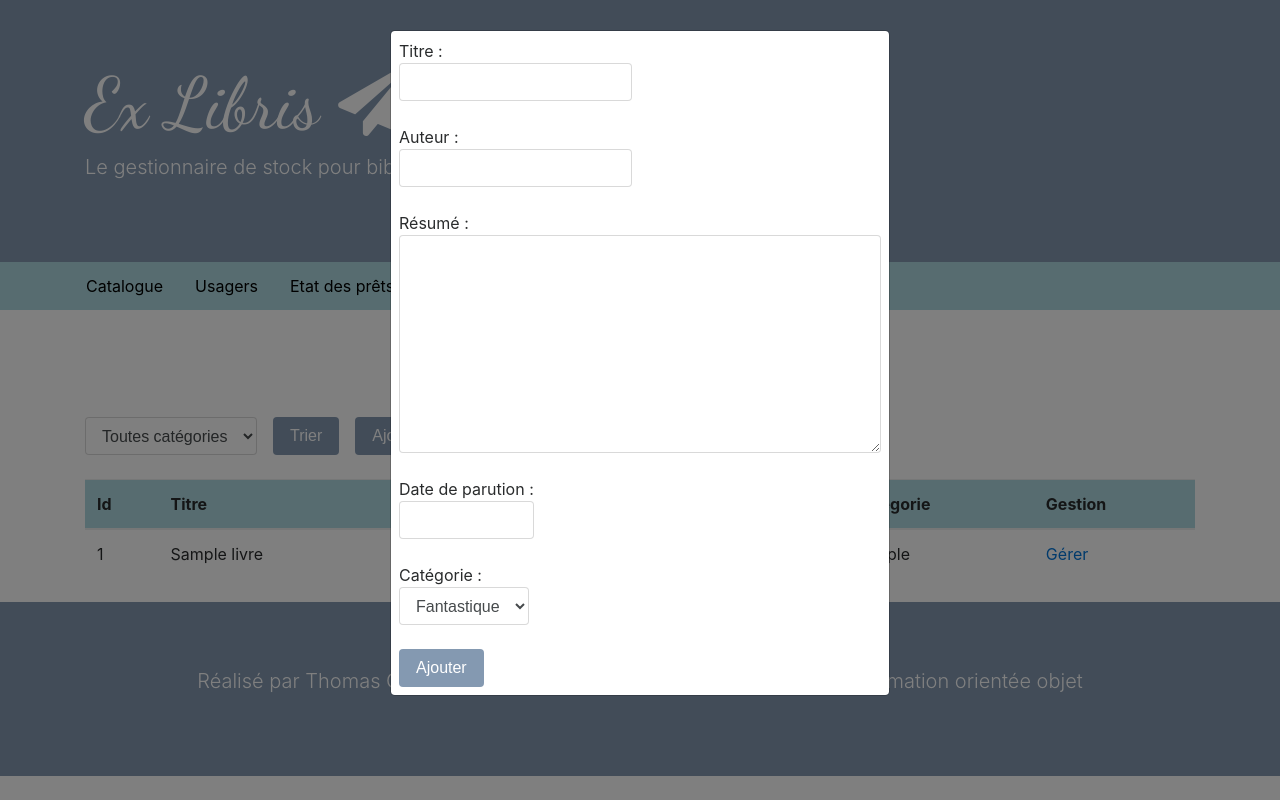
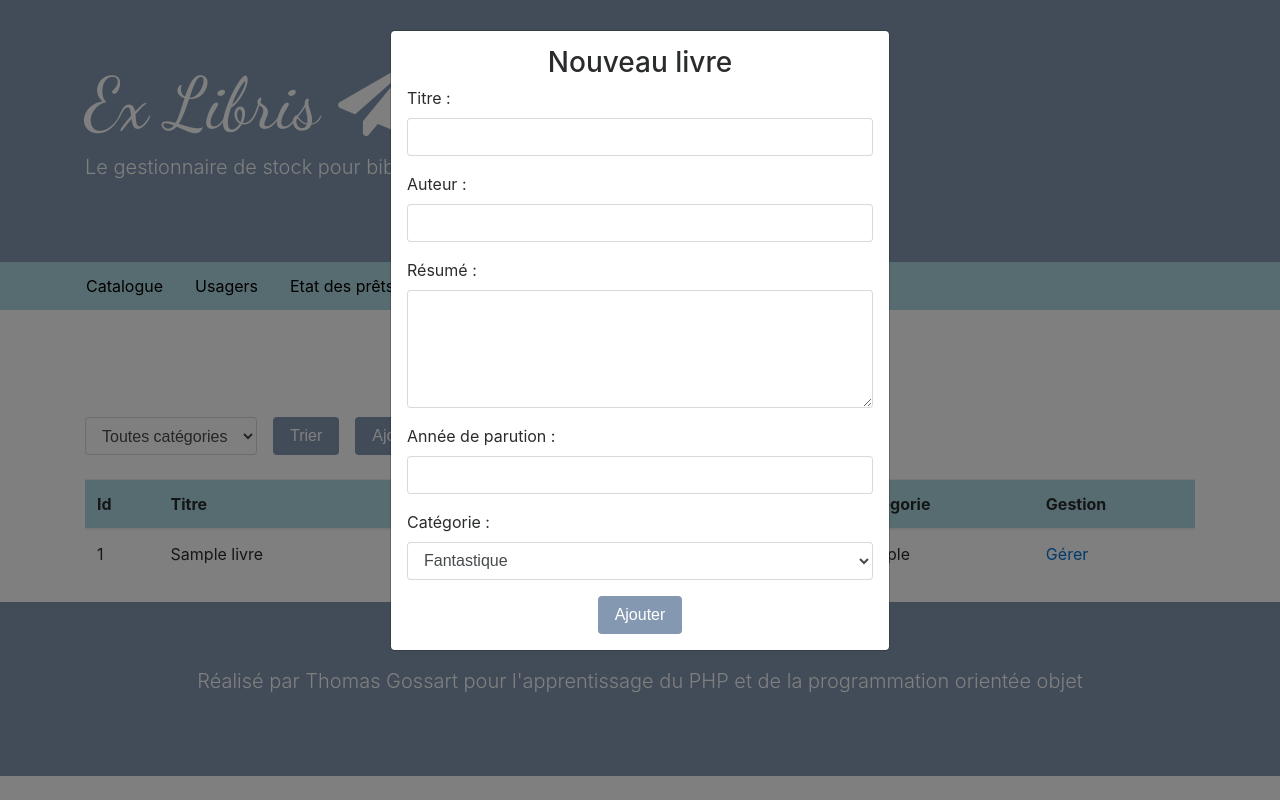
Before and after one commit to thomgo/librairiePHP, a PHP site: page /controllers/index.php in a window 1280 px wide, after a click on "Ajouter un livre". Run offline with PHP 8.4, Linux system fonts and the light colour scheme; tables that the repository leaves empty or names only in its code hold one stand-in row (values such as "Sample post"); some libraries are stand-ins or nearby versions.

Commit message:
update styles in addbook modal

```diff
--- a/views/Forms/ajoutLivre.php
+++ b/views/Forms/ajoutLivre.php
@@ -1,33 +1,29 @@
 <form action="" method="post">
   <div class="form-group">
-    <label> Titre :
-      <input class="form-control" type="text" name="titre" value="">
-    </label>
+    <label> Titre :</label>
+    <input class="form-control" type="text" name="titre" value="">
   </div>
   <div class="form-group">
-    <label> Auteur :
-      <input class="form-control" type="text" name="auteur" value="">
-    </label>
+    <label> Auteur :</label>
+    <input class="form-control" type="text" name="auteur" value="">
   </div>
   <div class="form-group">
-    <label> Résumé :
-      <textarea class="form-control" name="resume"rows="10" cols="50">
-      </textarea>
-    </label>
+    <label> Résumé :</label>
+    <textarea class="form-control" name="resume"rows="5" cols="50"></textarea>
   </div>
   <div class="form-group">
-    <label> Date de parution :
-      <input class="form-control" type="number" name="parution" min="-5000" max="2020">
-    </label>
+    <label> Année de parution :</label>
+    <input class="form-control" type="number" name="parution" min="-5000" max="2020">
   </div>
   <div class="form-group">
-    <label> Catégorie :
+    <label> Catégorie :</label>
       <select class="form-control" name="categorie">
        <option value="fantastique">Fantastique</option>
        <option value="poesie">Poesie</option>
        <option value="roman">Roman</option>
       </select>
-    </label>
   </div>
-  <input  class="btn bgViolet" type="submit" name="ajoutLivre" value="Ajouter">
+  <div class="text-center">
+    <input  class="btn bgViolet" type="submit" name="ajoutLivre" value="Ajouter">
+  </div>
 </form>
--- a/views/indexVue.php
+++ b/views/indexVue.php
@@ -24,7 +24,8 @@
   <!-- Modal -->
   <div class="modal fade" id="exampleModal" tabindex="-1" role="dialog" aria-labelledby="exampleModalLabel" aria-hidden="true">
     <div class="modal-dialog" role="document">
-      <div class="modal-content py-2 px-2">
+      <div class="modal-content p-3">
+        <h3 class="text-center mb-2">Nouveau livre</h3>
         <?php include("Forms/ajoutLivre.php"); ?>
       </div>
     </div>
```
